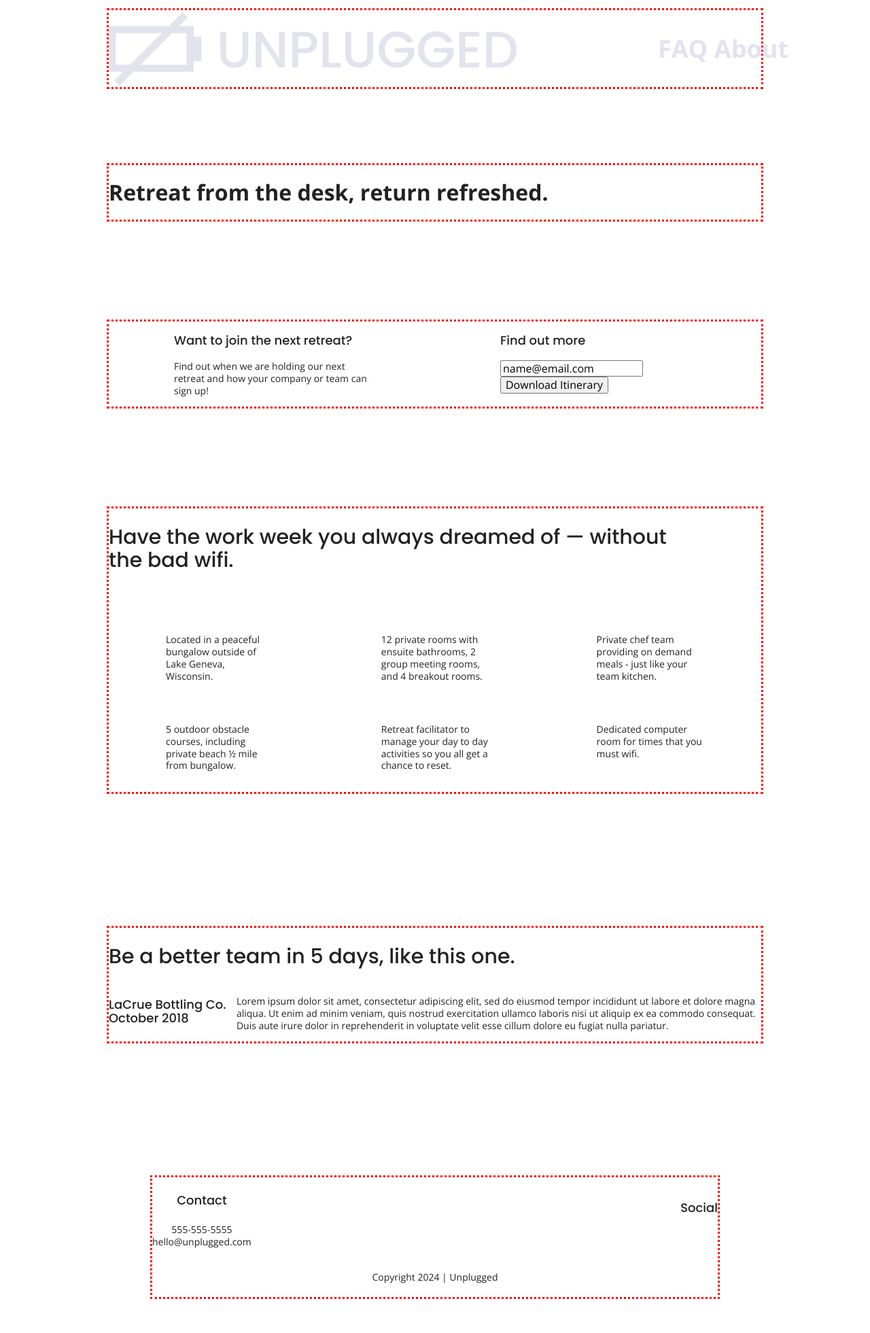
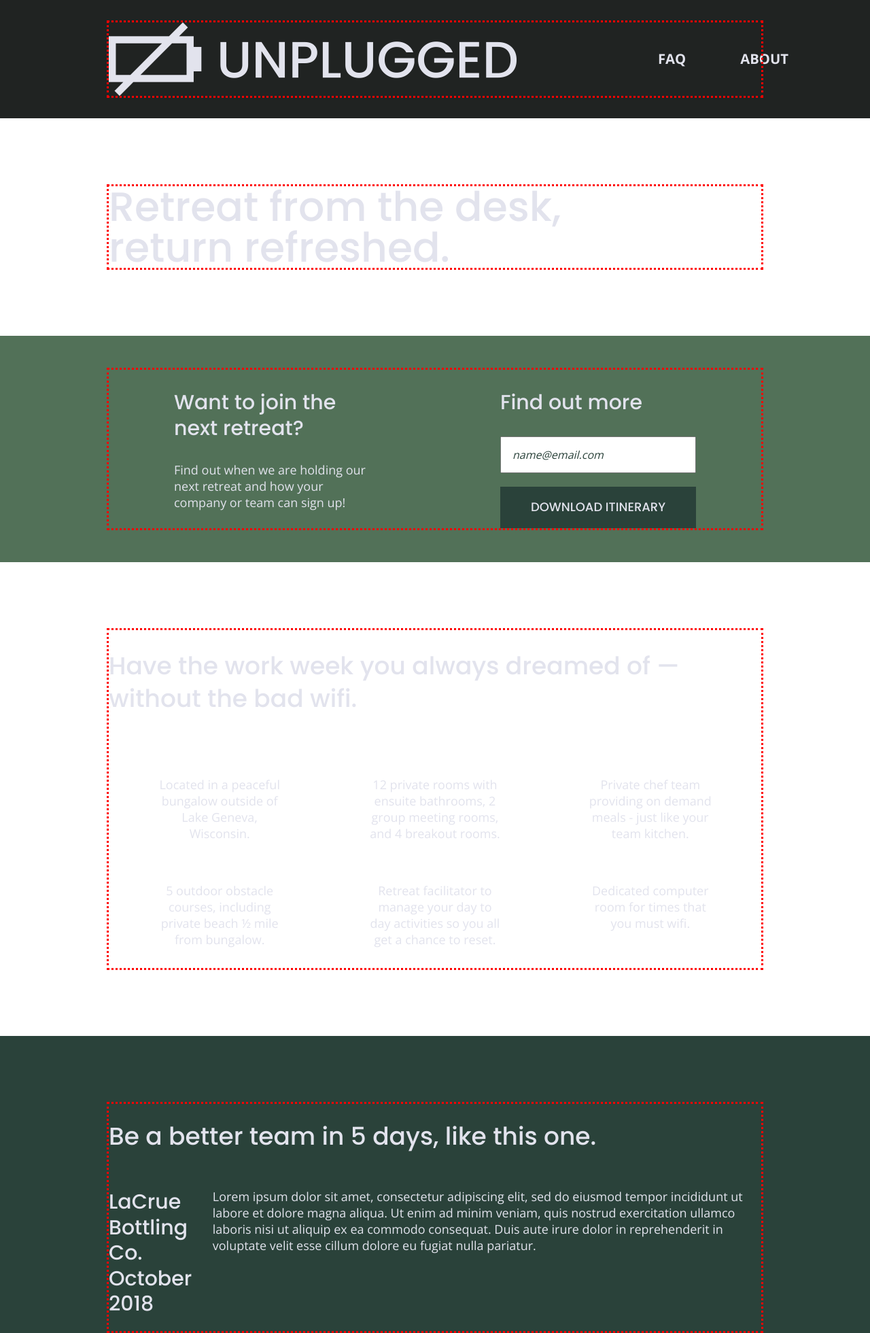
Before and after one commit to mbruce10/Unplugged-Site, a website built with Parcel: page index.html in a window 1280 px wide. Shown: the top 1961 px of the page at 68% size. Built offline with nearby package versions, Linux system fonts and the light colour scheme.

Commit message:
Added style tile formats to css

```diff
--- a/css/main.css
+++ b/css/main.css
@@ -91,60 +91,47 @@ textarea {
 
   html {
     font-size: 1rem;
-
   }
 
   body {
+    font-size: 1em;
     font-family: 'Open Sans', sans-serif;
-    font-size: 1em;
-
+    color: #e2e3ed;
+    text-align: left;
   }
 
   ul,
   ol {
     list-style-type: none;
-    font-size: 1.125em;
-    font-weight: bold;
-
+    margin: 0;
   }
 
   a {
     color: #e2e3ed;
     text-decoration: none;
-
   }
 
   h2 {
     font-family: 'Poppins', sans-serif;
+    font-weight: 500;
     font-size: 1.875em;
-    font-weight: 500;
   }
 
   h3,
   h4 {
     font-family: 'Poppins', sans-serif;
+    font-weight: 500;
     font-size: 1.125em;
-    font-weight: 500;
-
+    /* margin: 20px 0; */
   }
 
   p {
     font-size: 0.875em;
     line-height: 1.285;
-
-  }
-
-  img {
-
-  }
-
-  figure {
-
   }
 
   address {
     font-style: normal;
-
   }
 
   .content-wrapper {
@@ -152,13 +139,16 @@ textarea {
   width: 90%;
   margin: 50px 0;
 }
+
 /* -- Base Header - Footer Styles -- */
+
+/* Header Styles */
 
 header {
   display: flex;
   justify-content: center;
   padding: 15px 0;
-  font-size: 2em;
+  background: #202322;
 }
 
 header .content-wrapper {
@@ -167,34 +157,45 @@ header .content-wrapper {
   align-items: center;
   flex-flow: row wrap;
   margin: 0;
-
 }
 
 .header-divider {
+  background: #3a3a3a;
+  height: 1px;
   width: 100%;
-  height: 1px;
   margin: 10px 0 20px 0;
 }
 
 header nav {
   width: 60%;
+  font-size: 1.125em;
+  font-weight: 700;
+  text-transform: uppercase;
 }
 
 header nav ul {
   display: flex;
   justify-content: space-around;
   width: 100%;
+}
 
+
+header nav ul li {
+  font-size: 1.125em;
 }
+
+
+/* Footer Styles */
 
 footer {
   display: flex;
   flex-direction: column;
   align-items: center;
   text-align: center;
+  background: #202322;
 }
 
-.footer p {
+footer p {
     margin: 0;
 }
 
@@ -214,60 +215,94 @@ footer .social-icons p {
   align-items: center;
 }
 
-.footer-content {
-
+footer .contact {
+  margin-bottom: 50px;
 }
 
-footer .contact {
-  margin-bottom: 50px;
+/*
+footer .social-icons {
+  display: flex;
+  justify-content: space-around;
+  align-items: center;
+}
+*/
 
+/*
+footer .social-icons p {
+  display: flex;
+  justify-content: center;
+  align-items: center;
 }
-
-.social {
-
-}
-
-.social-icons {
-
-}
+*/
 
 footer .copyright {
   margin: 20px 0;
+}
 
-}
+/* -- Mobile Styles - Homepage -- */
+
+/* Hero Area */
 
 .hero-area {
   display: flex;
   justify-content: center;
-
 }
 
+.hero-area h1 {
+    font-size: 2.25em;
+    font-family: 'Poppins', Helvetica, Arial, sans-serif;
+    font-weight: 500;
+    line-height: 1.2em;
+  }
+
+/* Aside - Form */
+
 aside {
+  background: #527158;
   display: flex;
   justify-content: center;
 }
 
-.form-description {
-
+aside .form {
+  margin-top: 30px;
 }
 
-.form {
+input[type=text] {
+  box-sizing: border-box;
+  width: 100%;
+  color: #2a423a;
+  font-style: italic;
+  padding: 1em;
+}
 
+input[type=button] {
+  width: 100%;
+  padding: 20px 0;
+  margin-top: 20px;
+  background-color: #2a423a;
+  font-family: 'Poppins', Helvetica, Arial, sans-serif;
+  font-weight: 500;
+  font-size: 1.125em;
+  color: #e2e3ed;
+  border: none;
+  text-align: center;
+  text-transform: uppercase;
 }
+
+/* Features */
 
 .features {
   display: flex;
   justify-content: center;
+}
 
+.features h2 {
+  margin-bottom: 60px;
 }
 
 .features article {
   width: 63%;
   margin: 30px 0;
-}
-
-.features h2 {
-  margin-bottom: 60px;
 }
 
 .features .features-items {
@@ -278,41 +313,41 @@ aside {
 }
 
 .features p {
+  text-align: center;
   margin: 0;
 }
 
-.fontawesome-icon {
-
-}
-
-.features-items-description {
-
-
-}
+/* Reviews */
 
 .reviews {
+  background: #2a423a;
   display: flex;
   justify-content: center;
 }
 
+.reviews h2 {
+  margin-bottom: 40px;
+  line-height: 1;
+}
+
 .reviews h3 {
   width: 55%;
+  margin: 20px 0;
 }
-
 
 
 /****** About Page ******/
 
 .mission {
+  background: #527158;
   display: flex;
   justify-content: center;
-
 }
 
 .contact-section {
+  background: #2a423a;
   display: flex;
   justify-content: center;
-
 }
 
 .contact-content p {
@@ -322,6 +357,7 @@ aside {
 /****** FAQ Page ******/
 
 .faq {
+  background: #527158;
   display: flex;
   justify-content: center;
 }
@@ -336,10 +372,16 @@ aside {
 
 .faq h2 {
   margin-bottom: 40px;
+  line-height: 1;
 }
 
-.faq .faq-content {
+
+.faq-content {
   margin-bottom: 50px;
+}
+
+.faq-content h4 {
+  line-height: 1.333;
 }
 
 /* ==========================================================================
@@ -433,14 +475,24 @@ aside {
 @media only screen and (min-width: 768px) {
   /* Tablet styles here */
 
+  /* Global Styles */
+
   .content-wrapper {
     max-width: 640px;
     margin: 100px 0;
   }
 
-  .header-divider {
-    display: none;
+  h2 {
+    font-size: 2.25em;
+    line-height: 1.333;
   }
+
+  h3 {
+    font-size: 1.5em;
+    line-height: 1.25;
+  }
+
+/* Header */
 
   header {
     padding: 33px 0;
@@ -450,7 +502,11 @@ aside {
     width: 100%;
     justify-content: space-between;
   }
-
+/*
+  header figure {
+    width: 30%;
+  }
+*/
   header nav {
     width: 20%;
   }
@@ -458,6 +514,21 @@ aside {
   header nav ul {
     justify-content: space-between;
   }
+
+   .header-divider {
+    display: none;
+  }
+
+  /* Hero Area */
+
+  .hero-area h1 {
+    font-size: 3em;
+    line-height: 1;
+    margin: 0;
+  }
+
+
+/* Aside */
 
   aside .content-wrapper {
     margin: 50px 0;
@@ -472,6 +543,14 @@ aside {
     margin: 0;
   }
 
+  /* Features */
+
+  /*
+  .features h2 {
+    margin-bottom: 20px;
+  }
+   */
+
   .features article {
     display: flex;
     align-items: center;
@@ -480,8 +559,10 @@ aside {
   }
 
   .features .features-item-description {
-    width: 50%;
+    width: 62%;
   }
+
+  /* Reviews */
 
   .reviews article {
     display: flex;
@@ -492,24 +573,44 @@ aside {
     width: 49%;
   }
 
+/*
+  .reviews h3 {
+    width: 75%;
+    margin: 0;
+  }
+  */
+
+  /* Footer */
+
   footer .content-wrapper {
     width: 65%;
   }
 
-  .footer-content {
+  footer .footer-content {
     display: flex;
     justify-content: space-between;
     align-items: center;
+    /* flex-direction: row; */
   }
 
   footer .contact {
     margin-bottom: 0;
   }
 
+  footer h4 {
+    font-size: 1.5em;
+    /* margin-bottom: 40px; */
+  }
+
+  footer p {
+    line-height: 1.285;
+  }
+
   footer .copyright {
     width: 100%;
   }
 
+/****** About Page ******/
 
   .mission-content {
     display: flex;
@@ -532,6 +633,12 @@ aside {
     align-items: flex-start;
   }
 
+  .contact-content h4 {
+    font-size: 1.5em;
+  }
+
+  /****** FAQ Page ******/
+
   .faq .content-wrapper {
     justify-content: space-between;
   }
@@ -543,23 +650,50 @@ aside {
   .faq h2 {
     width: 100%;
   }
+
+  .faq h4,
+  .faq p {
+    font-size: 0.875em;
+    line-height: 1.125;
+  }
+
 }
 
 @media only screen and (min-width: 1200px) {
   /* Desktop styles here */
-}
+
+  /* Global Styles */
 
 .content-wrapper {
   max-width: 960px;
 }
 
-header {
-  padding: 15px 0;
+h2 {
+  font-size: 2.25em;
 }
 
+h3,
+h4 {
+  font-size: 1.875em;
+}
+
+p {
+  font-size: 1.125em;
+  line-height: 1.333;
+}
+
+/* Hero */
+
 .hero-area h1 {
+  font-size: 3.75em;
   width: 80%;
 }
+
+/* header {
+  padding: 15px 0;
+} */
+
+/* Aside */
 
 aside .content-wrapper {
   justify-content: space-around;
@@ -570,6 +704,12 @@ aside .content-wrapper .form {
   width: 30%;
 }
 
+/* .form-description p {
+  font-size: 1.125em;
+} */
+
+/* Features */
+
 .features h2 {
   width: 90%;
 }
@@ -578,17 +718,45 @@ aside .content-wrapper .form {
   flex-basis: 33%;
 }
 
+/* Reviews */
+
+/* .reviews h2 {
+  padding-bottom: 50px;
+} */
+
 .reviews article div {
   width: 42%;
 }
 
+/* footer h4 {
+  font-size: 1.875em;
+} */
+
+/****** About Page ******/
+
 .mission h2,
 .contact-section .content-wrapper h2 {
   width: 95%;
+  font-size: 3em;
 }
+
+/* .contact-content h4 {
+  font-size: 1.875em;
+} */
+
+/****** FAQ Page ******/
 
 .faq h2 {
   width: 100%;
+  font-size: 3em;
+}
+
+.faq h4,
+.faq p {
+  font-size: 1.125em;
+  line-height: 1;
+}
+
 }
 
 /* ==========================================================================
```
